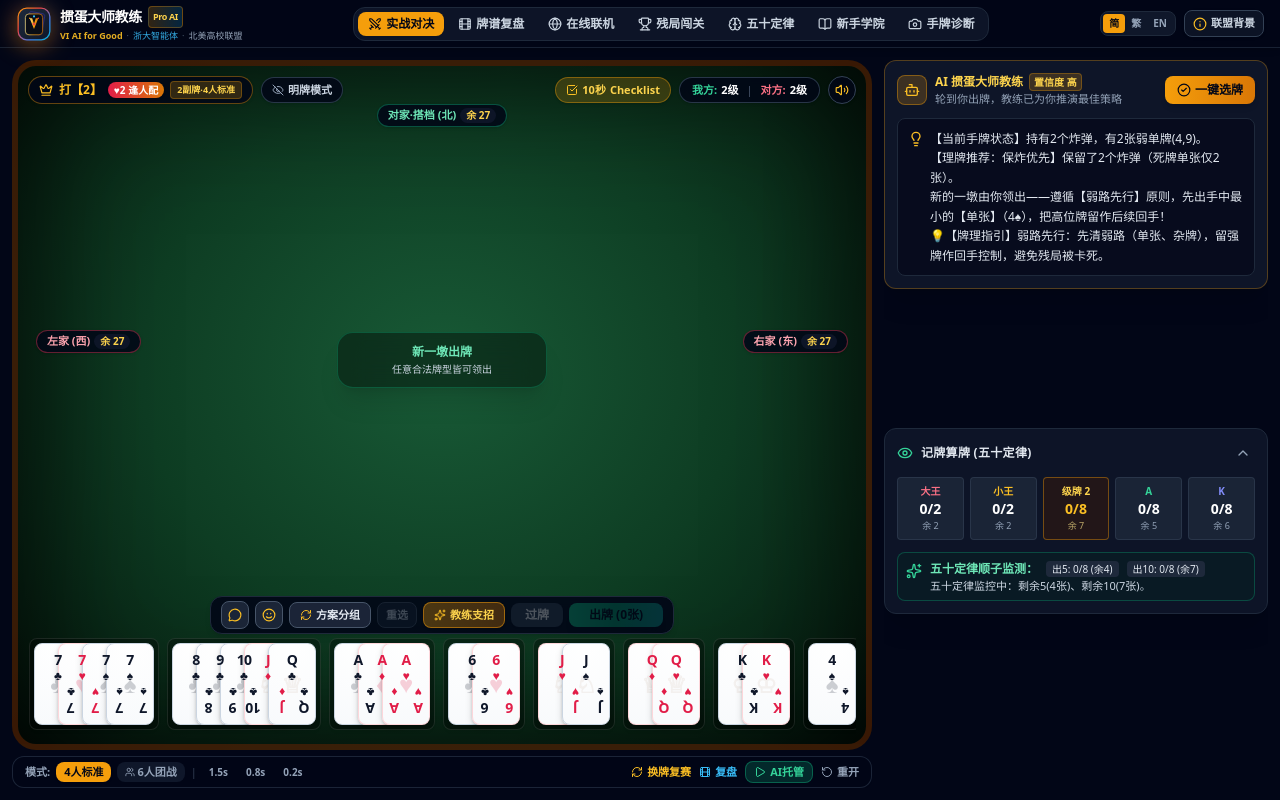
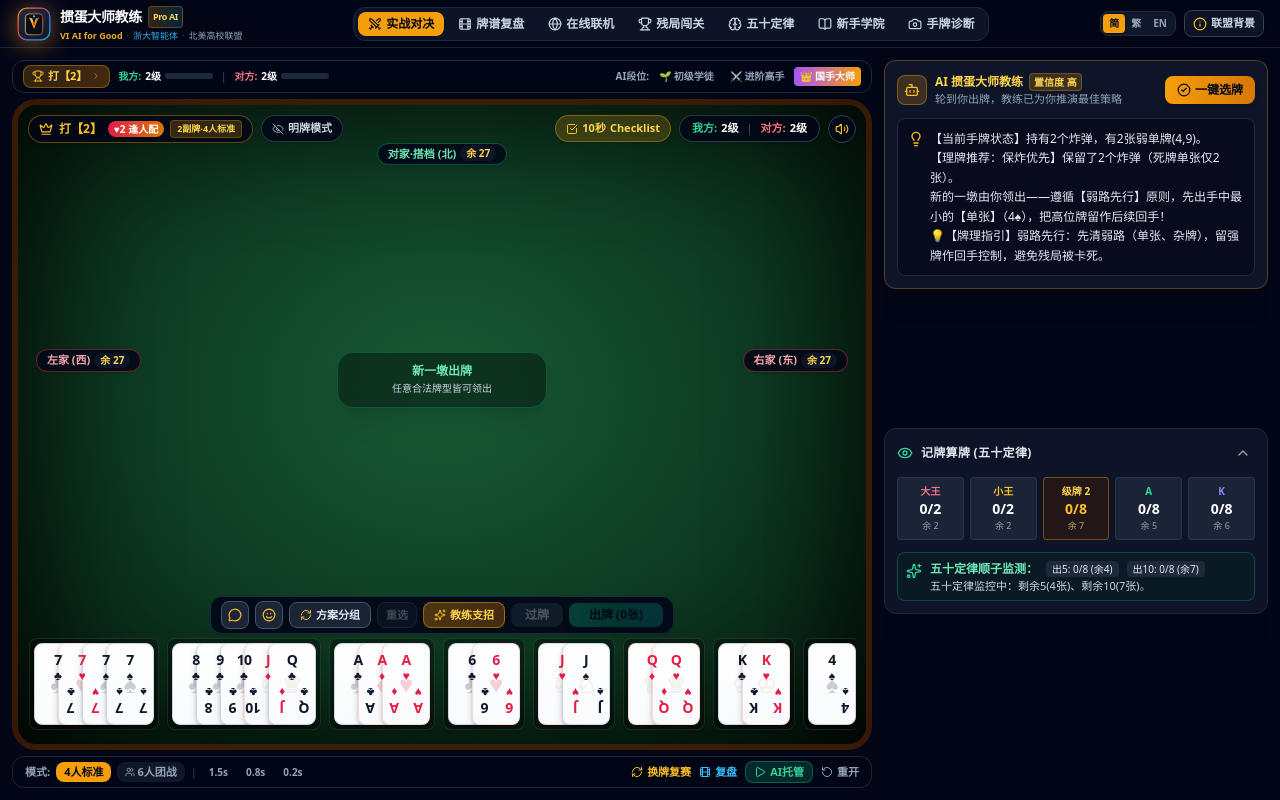
Before and after one commit to viaiforgood/guandan-coach, a React (Vite) app: page / in a window 1280 px wide. Built offline with nearby package versions, Linux system fonts and the light colour scheme.

Commit message:
feat: implement game levels system with Grade Level Ladder (2 to A), Level selector, and 3-tier AI difficulty

```diff
--- a/src/core/engine.ts
+++ b/src/core/engine.ts
@@ -20,16 +20,24 @@ export function getTeamOf(seat: PlayerSeat, mode: GameMode = '4p'): Team {
   return seat === 0 || seat === 2 ? 0 : 1;
 }
 
-export function initMatch(startingRank: LevelRank = '2', mode: GameMode = '4p'): GameState {
+export function initMatch(
+  startingRank: LevelRank = '2',
+  mode: GameMode = '4p',
+  customLevels?: [number, number]
+): GameState {
   const initialLevel = rankToLevel(startingRank);
+  const teamLevels: [number, number] = customLevels || [initialLevel, initialLevel];
+  const activeLevel = Math.max(teamLevels[0], teamLevels[1]);
+  const activeRank = levelToRank(activeLevel);
+
   const playerCount = mode === '6p' ? 6 : 4;
   const initialTrickPlays: Record<number, TrickPlay | null> = {};
   for (let i = 0; i < playerCount; i++) initialTrickPlays[i] = null;
 
   return startRound({
     mode,
-    levelRank: startingRank,
-    teamLevels: [initialLevel, initialLevel],
+    levelRank: activeRank,
+    teamLevels,
     hands: Array.from({ length: playerCount }, () => []),
     initialHands: Array.from({ length: playerCount }, () => []),
     currentTurn: 0,
--- a/src/core/i18n.tsx
+++ b/src/core/i18n.tsx
@@ -1,4 +1,4 @@
-import React, { createContext, useContext, useState, useEffect } from 'react';
+import React, { createContext, useContext, useState } from 'react';
 
 export type Locale = 'zh_cn' | 'zh_tw' | 'en';
 
@@ -85,6 +85,16 @@ export interface Translations {
   aceCard: string;
   kingCard: string;
   fiftyLawTitle: string;
+
+  // Game Levels & AI Difficulty
+  difficultyLabel: string;
+  diffNovice: string;
+  diffStandard: string;
+  diffMaster: string;
+  gradeLadderTitle: string;
+  passAGoal: string;
+  champVictory: string;
+  selectGrade: string;
 
   // About Modal
   aboutTitle: string;
@@ -176,6 +186,15 @@ export const TRANSLATIONS: Record<Locale, Translations> = {
     kingCard: 'K',
     fiftyLawTitle: '五十定律顺子监测：',
 
+    difficultyLabel: 'AI段位',
+    diffNovice: '🌱 初级学徒',
+    diffStandard: '⚔️ 进阶高手',
+    diffMaster: '👑 国手大师',
+    gradeLadderTitle: '升级阶梯',
+    passAGoal: '过A决胜局',
+    champVictory: '🏆 恭喜过A成功，斩获总冠军！',
+    selectGrade: '选择起始打几',
+
     aboutTitle: '掼蛋大师教练 · 智能体研发团队',
     aboutInst1Title: '唯爱AI公益基金会 (VI AI for Good) 科技公益发起',
     aboutInst1Desc: '致力于运用先进生成式 AI 与 Agentic 系统推动中华传统益智博弈文化普及，打造零门槛、零成本、高智力体验的智能化学习工具。',
@@ -263,6 +282,15 @@ export const TRANSLATIONS: Record<Locale, Translations> = {
     aceCard: 'A',
     kingCard: 'K',
     fiftyLawTitle: '五十定律順子監測：',
+
+    difficultyLabel: 'AI段位',
+    diffNovice: '🌱 初級學徒',
+    diffStandard: '⚔️ 進階高手',
+    diffMaster: '👑 國手大師',
+    gradeLadderTitle: '升級階梯',
+    passAGoal: '過A決勝局',
+    champVictory: '🏆 恭喜過A成功，斬獲總冠軍！',
+    selectGrade: '選擇起始打幾',
 
     aboutTitle: '掼蛋大師教練 · 智能體研發團隊',
     aboutInst1Title: '唯愛AI公益基金會 (VI AI for Good) 科技公益發起',
@@ -352,6 +380,15 @@ export const TRANSLATIONS: Record<Locale, Translations> = {
     kingCard: 'K',
     fiftyLawTitle: '50-Law Straight Monitor:',
 
+    difficultyLabel: 'AI Level',
+    diffNovice: '🌱 Novice',
+    diffStandard: '⚔️ Intermediate',
+    diffMaster: '👑 Grandmaster',
+    gradeLadderTitle: 'Grade Ladder',
+    passAGoal: 'Pass Level A Finale',
+    champVictory: '🏆 Passed Grade A! Grand Champion!',
+    selectGrade: 'Select Starting Grade',
+
     aboutTitle: 'Guandan Pro Coach · AI Research Team',
     aboutInst1Title: 'VI AI for Good Foundation (Tech Philanthropy)',
     aboutInst1Desc: 'Dedicated to applying advanced generative AI and agentic systems to traditional mind sports, offering zero-cost, high-intelligence tactical tools.',
--- a/src/views/ArenaView.tsx
+++ b/src/views/ArenaView.tsx
@@ -1,15 +1,28 @@
 import React, { useState, useEffect } from 'react';
-import { GameMode, GameState, ReplayRecord } from '../core/types';
-import { initMatch, startRound, playMove, passMove, startSwapHandsMatch, exportReplayRecord } from '../core/engine';
-import { chooseAIAction, getCoachSuggestion } from '../core/ai';
+import { GameMode, GameState, LevelRank, ReplayRecord } from '../core/types';
+import { initMatch, startRound, playMove, passMove, startSwapHandsMatch, exportReplayRecord, LEVEL_SEQUENCE } from '../core/engine';
+import { AIDifficulty, chooseAIAction, getCoachSuggestion } from '../core/ai';
 import { analyzeCardTracker } from '../core/tracker';
 import { classify } from '../core/combos';
+import { useI18n } from '../core/i18n';
 import { PokerTable } from '../components/Board/PokerTable';
 import { CardTrackerDrawer } from '../components/HUD/CardTrackerDrawer';
 import { CoachBubble } from '../components/Coach/CoachBubble';
 import { RoundEndModal } from '../components/Modals/RoundEndModal';
 import { Sound } from '../core/audio';
-import { Play, Pause, RotateCcw, Bot, Eye, RefreshCw, Film, Users } from 'lucide-react';
+import {
+  Play,
+  Pause,
+  RotateCcw,
+  Bot,
+  Eye,
+  RefreshCw,
+  Film,
+  Users,
+  Trophy,
+  ChevronRight,
+  Flame,
+} from 'lucide-react';
 import confetti from 'canvas-confetti';
 
 interface ArenaViewProps {
@@ -17,7 +30,11 @@ interface ArenaViewProps {
 }
 
 export const ArenaView: React.FC<ArenaViewProps> = ({ onNavigateToReplay }) => {
+  const { t } = useI18n();
   const [gameMode, setGameMode] = useState<GameMode>('4p');
+  const [aiDifficulty, setAiDifficulty] = useState<AIDifficulty>('master');
+  const [selectedRank, setSelectedRank] = useState<LevelRank>('2');
+  const [showLevelPicker, setShowLevelPicker] = useState<boolean>(false);
   const [gameState, setGameState] = useState<GameState>(() => initMatch('2', '4p'));
   const [selectedIds, setSelectedIds] = useState<Set<string>>(new Set());
   const [botSpeedMs, setBotSpeedMs] = useState<number>(1000);
@@ -25,7 +42,7 @@ export const ArenaView: React.FC<ArenaViewProps> = ({ onNavigateToReplay }) => {
   const [notification, setNotification] = useState<string | null>(null);
   const [mobileTab, setMobileTab] = useState<'table' | 'coach' | 'tracker'>('table');
 
-  const { currentTurn, hands, levelRank, phase, history, isGodMode } = gameState;
+  const { currentTurn, hands, levelRank, phase, history, isGodMode, teamLevels } = gameState;
   const userHand = hands[0] || [];
   const isMyTurn = currentTurn === 0;
 
@@ -56,7 +73,7 @@ export const ArenaView: React.FC<ArenaViewProps> = ({ onNavigateToReplay }) => {
     if (currentTurn !== 0) {
       const timer = setTimeout(() => {
         const botHand = hands[currentTurn] || [];
-        const aiDecision = chooseAIAction(currentTurn, botHand, gameState, 'standard');
+        const aiDecision = chooseAIAction(currentTurn, botHand, gameState, aiDifficulty);
 
         if (aiDecision.action === 'play' && aiDecision.combo) {
           triggerComboSound(aiDecision.combo.isBomb, aiDecision.combo.bombTier);
@@ -87,15 +104,15 @@ export const ArenaView: React.FC<ArenaViewProps> = ({ onNavigateToReplay }) => {
 
       return () => clearTimeout(timer);
     }
-  }, [currentTurn, phase, gameState, botSpeedMs, isAutoPlay]);
+  }, [currentTurn, phase, gameState, botSpeedMs, isAutoPlay, aiDifficulty]);
 
   // Round victory confetti & victory sound
   useEffect(() => {
     if (phase === 'round_end' || phase === 'match_end') {
       Sound.playVictory();
       confetti({
-        particleCount: 100,
-        spread: 80,
+        particleCount: 120,
+        spread: 90,
         origin: { y: 0.6 },
       });
     }
@@ -173,9 +190,17 @@ export const ArenaView: React.FC<ArenaViewProps> = ({ onNavigateToReplay }) => {
   const handleSwitchMode = (mode: GameMode) => {
     Sound.playCardDeal();
     setGameMode(mode);
-    setGameState(initMatch('2', mode));
+    setGameState(initMatch(selectedRank, mode));
     setSelectedIds(new Set());
-    showNotice(`已切换为【${mode === '6p' ? '3副牌·6人团战模式' : '2副牌·4人标准模式'}】！`);
+    showNotice(`已切换为【${mode === '6p' ? t.mode6p : t.mode4p}】！`);
+  };
+
+  const handleSelectStartingRank = (rank: LevelRank) => {
+    setSelectedRank(rank);
+    Sound.playCardDeal();
+    setGameState(initMatch(rank, gameMode));
+    setShowLevelPicker(false);
+    showNotice(`已将起始级牌设为【打 ${rank}】！`);
   };
 
   const handleReviewReplay = () => {
@@ -199,7 +224,7 @@ export const ArenaView: React.FC<ArenaViewProps> = ({ onNavigateToReplay }) => {
 
   const handleRestartMatch = () => {
     Sound.playCardDeal();
-    setGameState(initMatch('2', gameMode));
+    setGameState(initMatch(selectedRank, gameMode));
     setSelectedIds(new Set());
   };
 
@@ -214,6 +239,111 @@ export const ArenaView: React.FC<ArenaViewProps> = ({ onNavigateToReplay }) => {
 
       {/* Main Table Column (Left on Desktop, Full Flex) */}
       <div className="flex-1 h-full min-w-0 flex flex-col gap-1.5 min-h-0 overflow-hidden">
+        {/* Top Grade Progress Ladder & AI Difficulty Bar */}
+        <div className="shrink-0 bg-slate-950/90 border border-slate-800 rounded-xl px-2.5 py-1 flex items-center justify-between shadow-sm">
+          {/* Level Ladder Visuals */}
+          <div className="flex items-center space-x-1 sm:space-x-2">
+            <div className="relative">
+              <button
+                onClick={() => setShowLevelPicker(!showLevelPicker)}
+                className="bg-gradient-to-r from-amber-500/20 to-amber-600/30 hover:from-amber-500/30 text-amber-300 border border-amber-500/40 px-2 py-0.5 rounded-lg text-[11px] font-black flex items-center gap-1 transition-transform active:scale-95"
+                title={t.selectGrade}
+              >
+                <Trophy className="w-3 h-3 text-amber-400" />
+                <span>打【{levelRank}】</span>
+                <ChevronRight className="w-2.5 h-2.5 opacity-60" />
+              </button>
+
+              {/* Grade Picker Popover */}
+              {showLevelPicker && (
+                <div className="absolute top-8 left-0 w-64 bg-slate-900 border-2 border-amber-500/40 rounded-2xl p-2.5 shadow-2xl z-50 space-y-2 animate-fade-in">
+                  <div className="text-[11px] font-bold text-slate-300 flex items-center justify-between">
+                    <span>{t.selectGrade}</span>
+                    <span className="text-[10px] text-amber-400 font-normal">打2~打A</span>
+                  </div>
+                  <div className="grid grid-cols-7 gap-1">
+                    {LEVEL_SEQUENCE.map((r) => (
+                      <button
+                        key={r}
+                        onClick={() => handleSelectStartingRank(r)}
+                        className={`py-1 rounded-lg text-xs font-black transition-all ${
+                          r === levelRank
+                            ? 'bg-amber-500 text-slate-950 ring-2 ring-amber-300'
+                            : 'bg-slate-800 text-slate-200 hover:bg-slate-700'
+                        }`}
+                      >
+                        {r}
+                      </button>
+                    ))}
+                  </div>
+                </div>
+              )}
+            </div>
+
+            {/* Visual Level Trackers: Team 0 vs Team 1 */}
+            <div className="hidden sm:flex items-center space-x-2 text-[10px] text-slate-300">
+              <div className="flex items-center space-x-1">
+                <span className="text-emerald-400 font-bold">{t.myTeam}:</span>
+                <span className="font-extrabold text-white">{teamLevels[0]}级</span>
+                <div className="w-12 bg-slate-800 rounded-full h-1.5 overflow-hidden">
+                  <div
+                    className="bg-emerald-500 h-full rounded-full transition-all duration-500"
+                    style={{ width: `${Math.min(100, ((teamLevels[0] - 2) / 12) * 100)}%` }}
+                  />
+                </div>
+              </div>
+
+              <span className="text-slate-600">|</span>
+
+              <div className="flex items-center space-x-1">
+                <span className="text-rose-400 font-bold">{t.oppTeam}:</span>
+                <span className="font-extrabold text-white">{teamLevels[1]}级</span>
+                <div className="w-12 bg-slate-800 rounded-full h-1.5 overflow-hidden">
+                  <div
+                    className="bg-rose-500 h-full rounded-full transition-all duration-500"
+                    style={{ width: `${Math.min(100, ((teamLevels[1] - 2) / 12) * 100)}%` }}
+                  />
+                </div>
+              </div>
+            </div>
+          </div>
+
+          {/* AI Difficulty Selector */}
+          <div className="flex items-center space-x-1">
+            <span className="text-[10px] text-slate-400 font-bold hidden md:inline">{t.difficultyLabel}:</span>
+            <button
+              onClick={() => setAiDifficulty('novice')}
+              className={`px-1.5 py-0.5 rounded text-[10px] font-bold transition-all ${
+                aiDifficulty === 'novice'
+                  ? 'bg-emerald-500 text-slate-950 shadow'
+                  : 'text-slate-400 hover:text-white'
+              }`}
+            >
+              {t.diffNovice}
+            </button>
+            <button
+              onClick={() => setAiDifficulty('standard')}
+              className={`px-1.5 py-0.5 rounded text-[10px] font-bold transition-all ${
+                aiDifficulty === 'standard'
+                  ? 'bg-amber-500 text-slate-950 shadow'
+                  : 'text-slate-400 hover:text-white'
+              }`}
+            >
+              {t.diffStandard}
+            </button>
+            <button
+              onClick={() => setAiDifficulty('master')}
+              className={`px-1.5 py-0.5 rounded text-[10px] font-bold transition-all ${
+                aiDifficulty === 'master'
+                  ? 'bg-gradient-to-r from-purple-500 to-amber-500 text-white shadow'
+                  : 'text-slate-400 hover:text-white'
+              }`}
+            >
+              {t.diffMaster}
+            </button>
+          </div>
+        </div>
+
         {/* Mobile Switcher (Table / Coach / Tracker) */}
         <div className="flex lg:hidden items-center justify-between bg-slate-900/90 p-1 rounded-xl border border-slate-800 text-xs">
           <button
@@ -222,7 +352,7 @@ export const ArenaView: React.FC<ArenaViewProps> = ({ onNavigateToReplay }) => {
               mobileTab === 'table' ? 'bg-amber-500 text-slate-950' : 'text-slate-400'
             }`}
           >
-            牌桌对局
+            {t.tabArena}
           </button>
           <button
             onClick={() => setMobileTab('coach')}
@@ -275,7 +405,7 @@ export const ArenaView: React.FC<ArenaViewProps> = ({ onNavigateToReplay }) => {
           </div>
         )}
 
-        {/* Slim Bottom Toolbar (Mode Selector, Speed, Swap Hands, Replay, Restart) */}
+        {/* Slim Bottom Toolbar */}
         <div className="shrink-0 h-8 bg-slate-950/90 border border-slate-800/90 rounded-xl px-2 sm:px-3 flex items-center justify-between text-[11px] shadow-sm">
           {/* Mode Switcher: 4p vs 6p */}
           <div className="flex items-center space-x-1 sm:space-x-1.5">
@@ -338,7 +468,7 @@ export const ArenaView: React.FC<ArenaViewProps> = ({ onNavigateToReplay }) => {
               title="与对手互换手牌重打本局"
             >
               <RefreshCw className="w-3 h-3" />
-              <span className="hidden sm:inline">换牌复赛</span>
+              <span className="hidden sm:inline">{t.swapRematch}</span>
             </button>
 
             {onNavigateToReplay && (
@@ -348,7 +478,7 @@ export const ArenaView: React.FC<ArenaViewProps> = ({ onNavigateToReplay }) => {
                 title="复盘本局所有出牌"
               >
                 <Film className="w-3 h-3" />
-                <span>复盘</span>
+                <span>{t.replayBtn}</span>
               </button>
             )}
 
@@ -361,7 +491,7 @@ export const ArenaView: React.FC<ArenaViewProps> = ({ onNavigateToReplay }) => {
               }`}
             >
               {isAutoPlay ? <Pause className="w-3 h-3" /> : <Play className="w-3 h-3" />}
-              <span>{isAutoPlay ? '暂停' : 'AI托管'}</span>
+              <span>{isAutoPlay ? t.autoPlayOn : t.autoPlayOff}</span>
             </button>
 
             <button
@@ -369,7 +499,7 @@ export const ArenaView: React.FC<ArenaViewProps> = ({ onNavigateToReplay }) => {
               className="text-slate-400 hover:text-white flex items-center space-x-1 font-bold text-[11px]"
             >
               <RotateCcw className="w-3 h-3" />
-              <span>重开</span>
+              <span>{t.restartMatch}</span>
             </button>
           </div>
         </div>
```
